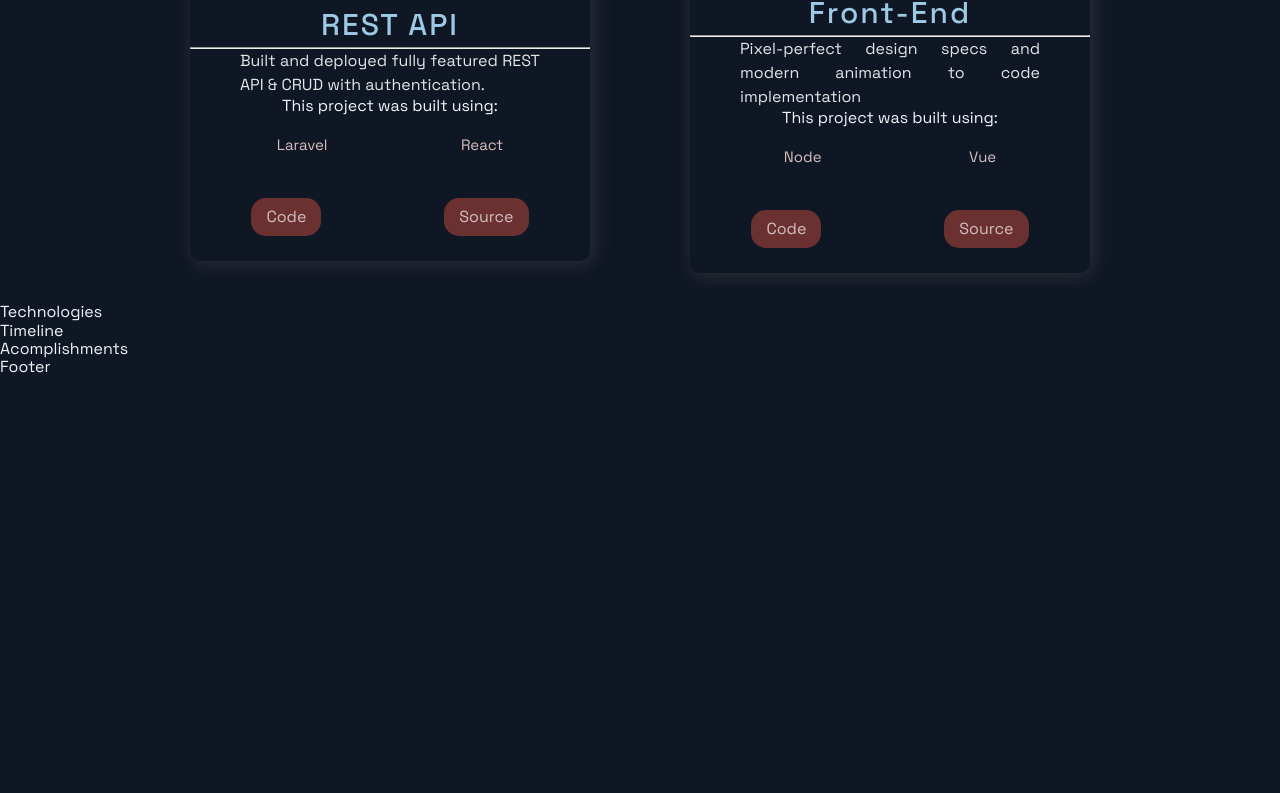
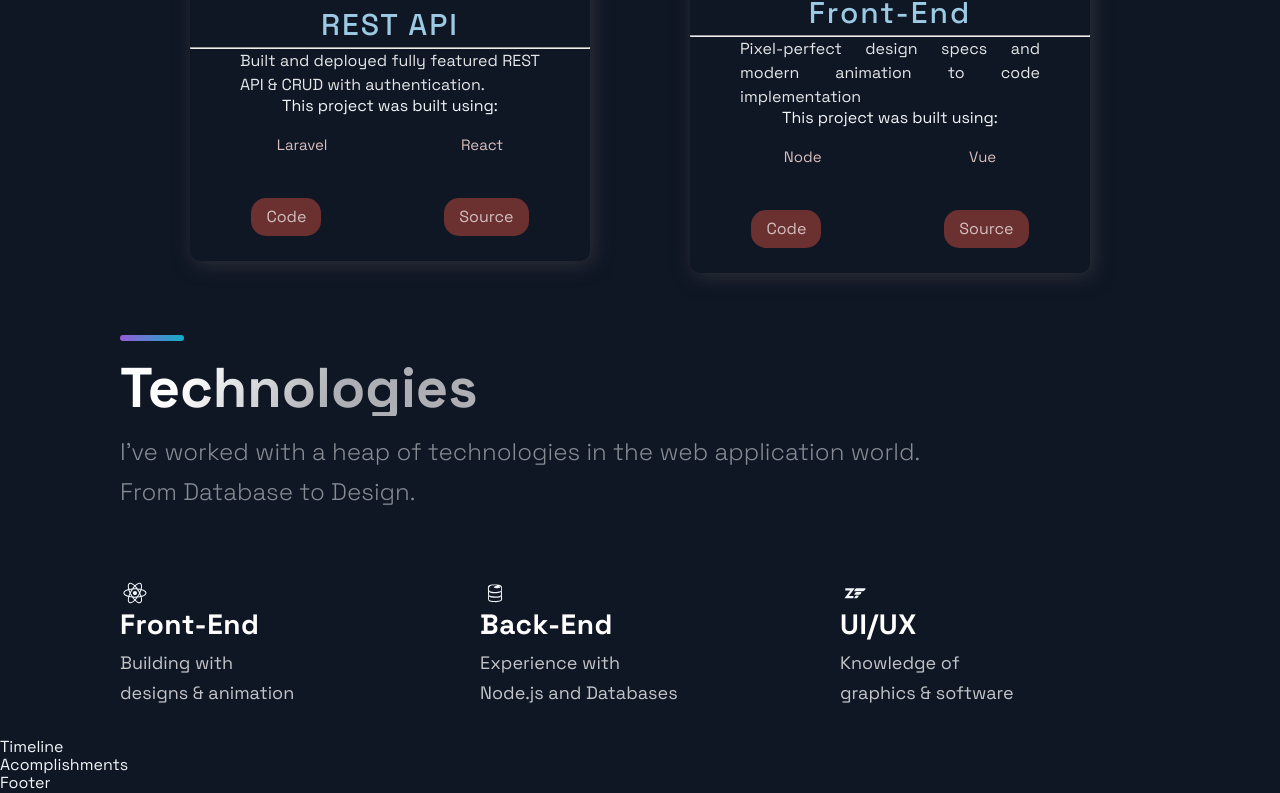
Before and after one commit to BrandonWingerAir/portfolio-next, a Next.js app: page / in a window 1280 px wide. Shown: the part 1625-2418 px from the top of the page. Before the commit the page ends 2002 px from the top, so only its background shows below. Built offline with nearby package versions, Linux system fonts and the light colour scheme.

Commit message:
technologies section list container structure

```diff
--- a/src/components/Technologies/Technologies.js
+++ b/src/components/Technologies/Technologies.js
@@ -4,9 +4,49 @@
 import { List, ListContainer, ListItem, ListParagraph, ListTitle } from './TechnologiesStyles';
 
 const Technologies = () =>  (
-  <div>
-    Technologies
-  </div>
+  <Section id='tech'>
+    <SectionDivider/>
+    <br/>
+    <SectionTitle>Technologies</SectionTitle>
+    <SectionText>
+      I've worked with a heap of technologies in the web application world.
+      From Database to Design.
+    </SectionText>
+    <List>
+      <ListItem>
+        <DiReact size="3rem"/>
+        <ListContainer>
+          <ListTitle>Front-End</ListTitle>
+          <ListParagraph>
+            Building with <br/>
+            designs & animation
+          </ListParagraph>
+        </ListContainer>
+      </ListItem>
+
+      <ListItem>
+        <DiFirebase size="3rem"/>
+        <ListContainer>
+          <ListTitle>Back-End</ListTitle>
+          <ListParagraph>
+            Experience with <br/>
+            Node.js and Databases
+          </ListParagraph>
+        </ListContainer>
+      </ListItem>
+
+      <ListItem>
+        <DiZend size="3rem"/>
+        <ListContainer>
+          <ListTitle>UI/UX</ListTitle>
+          <ListParagraph>
+            Knowledge of <br/>
+            graphics & software
+          </ListParagraph>
+        </ListContainer>
+      </ListItem>
+    </List>
+  </Section>
 );
 
 export default Technologies;
```
